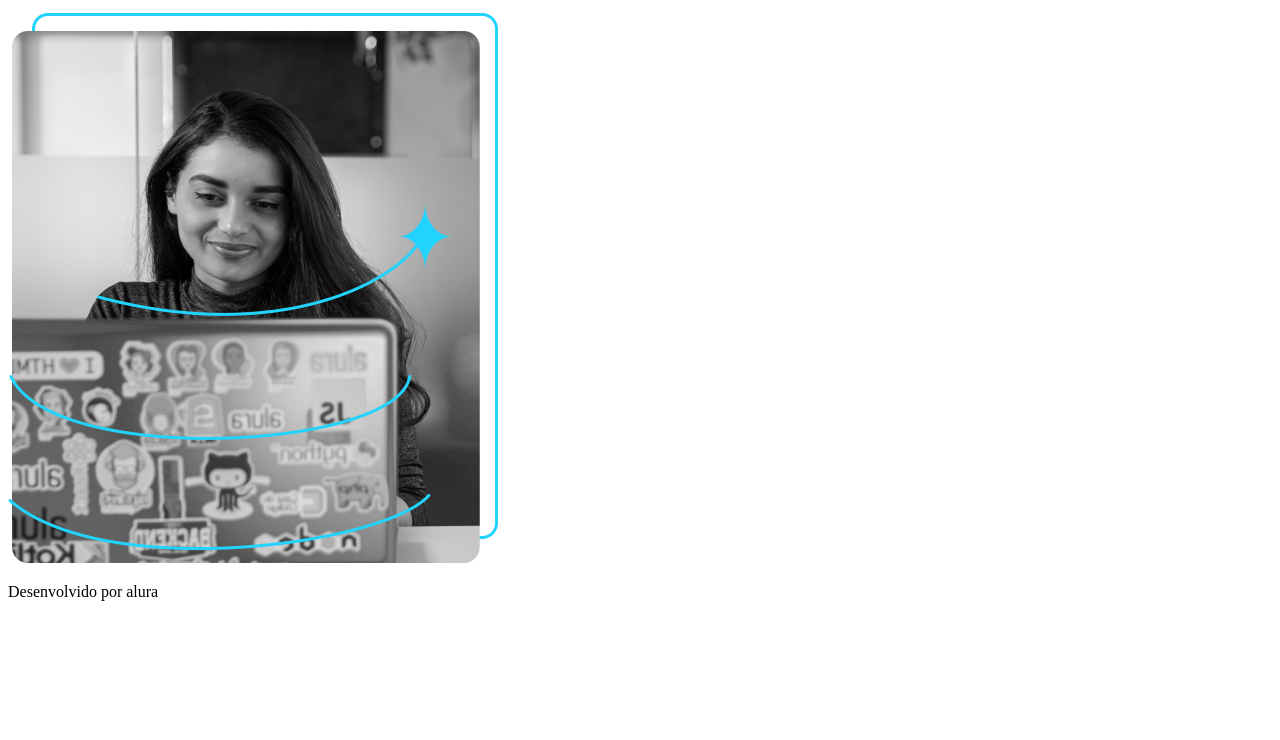
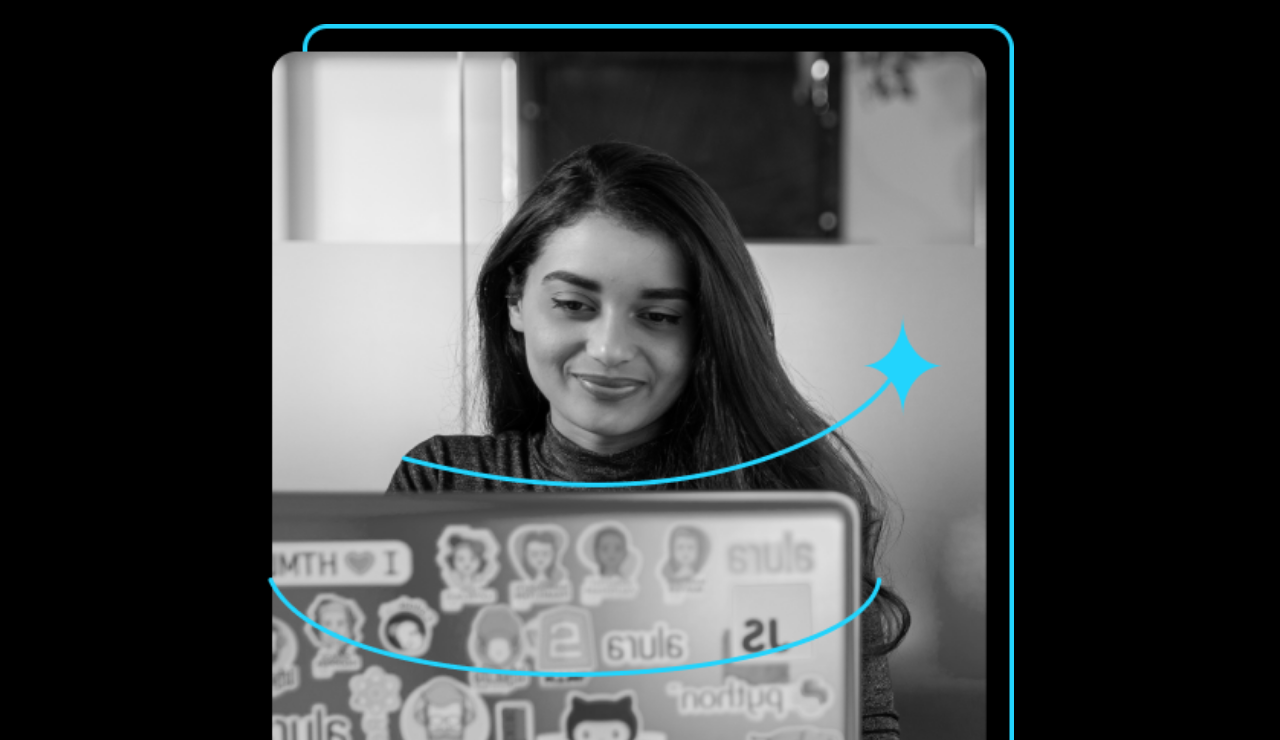
Before and after one commit to GuiOliveiraDev/alura-html-css, a plain HTML site: page aboutMe.html in a window 1280 px wide. Shown: the part 220-960 px from the top of the page. Before the commit the page ends 837 px from the top, so only its background shows below. Drawn offline with nearby package versions, Linux system fonts and the light colour scheme; the site is published under a folder, as on GitHub Pages, so addresses that start at the root find nothing.

Commit message:
moving files

```diff
--- a/aboutMe.html
+++ b/aboutMe.html
@@ -6,7 +6,7 @@
     <link rel="preconnect" href="https://fonts.googleapis.com">
     <link rel="preconnect" href="https://fonts.gstatic.com" crossorigin>
     <link href="https://fonts.googleapis.com/css2?family=Krona+One&family=Montserrat:wght@400;600&display=swap" rel="stylesheet">
-    <link rel="stylesheet" href="/styles/style.css">
+    <link rel="stylesheet" href="style.css">
     <title>Document</title>
 </head>
 <body>
```
Also changed, not shown: index.html (+1 -1 lines), style.css (renamed from styles/style.css).
